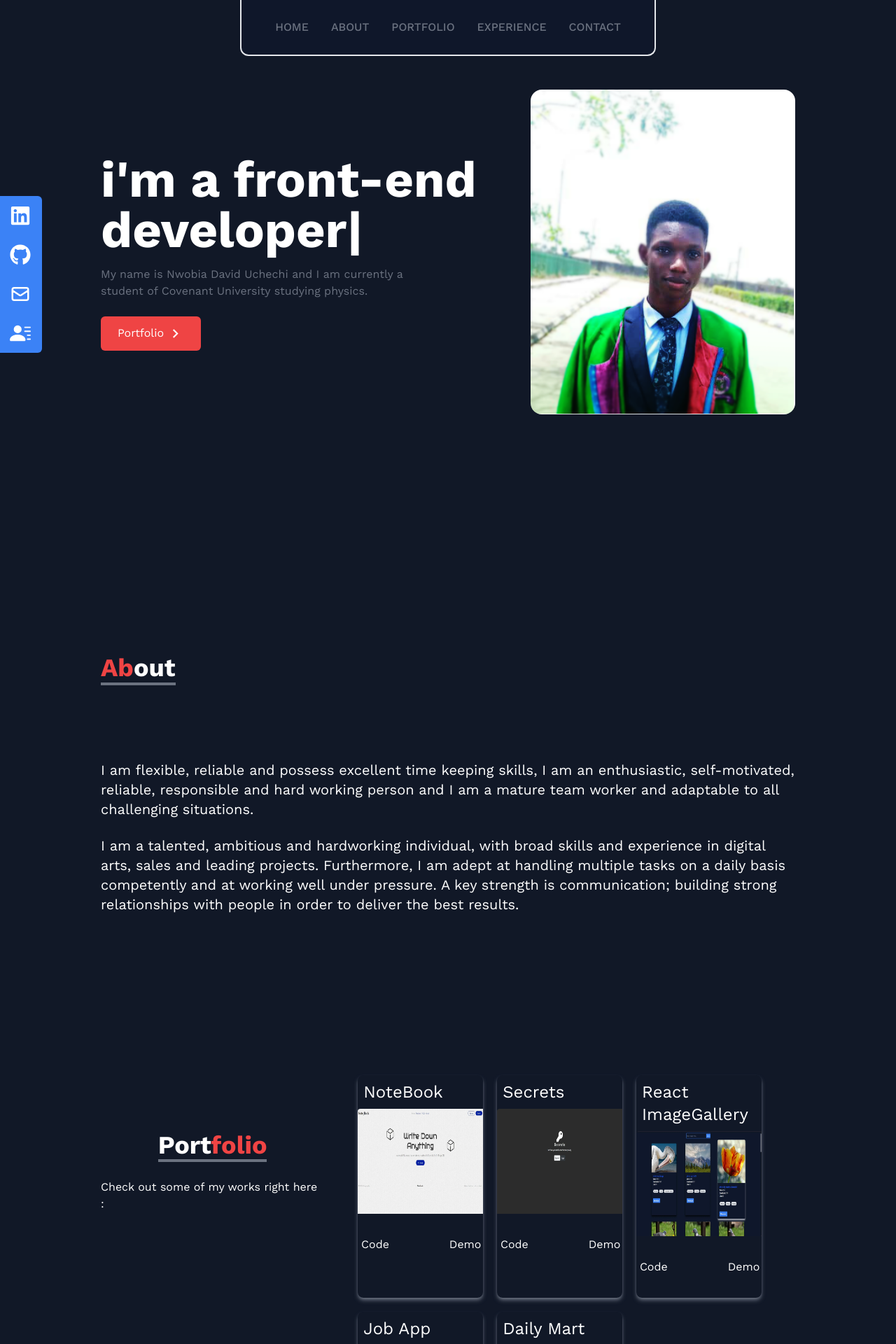
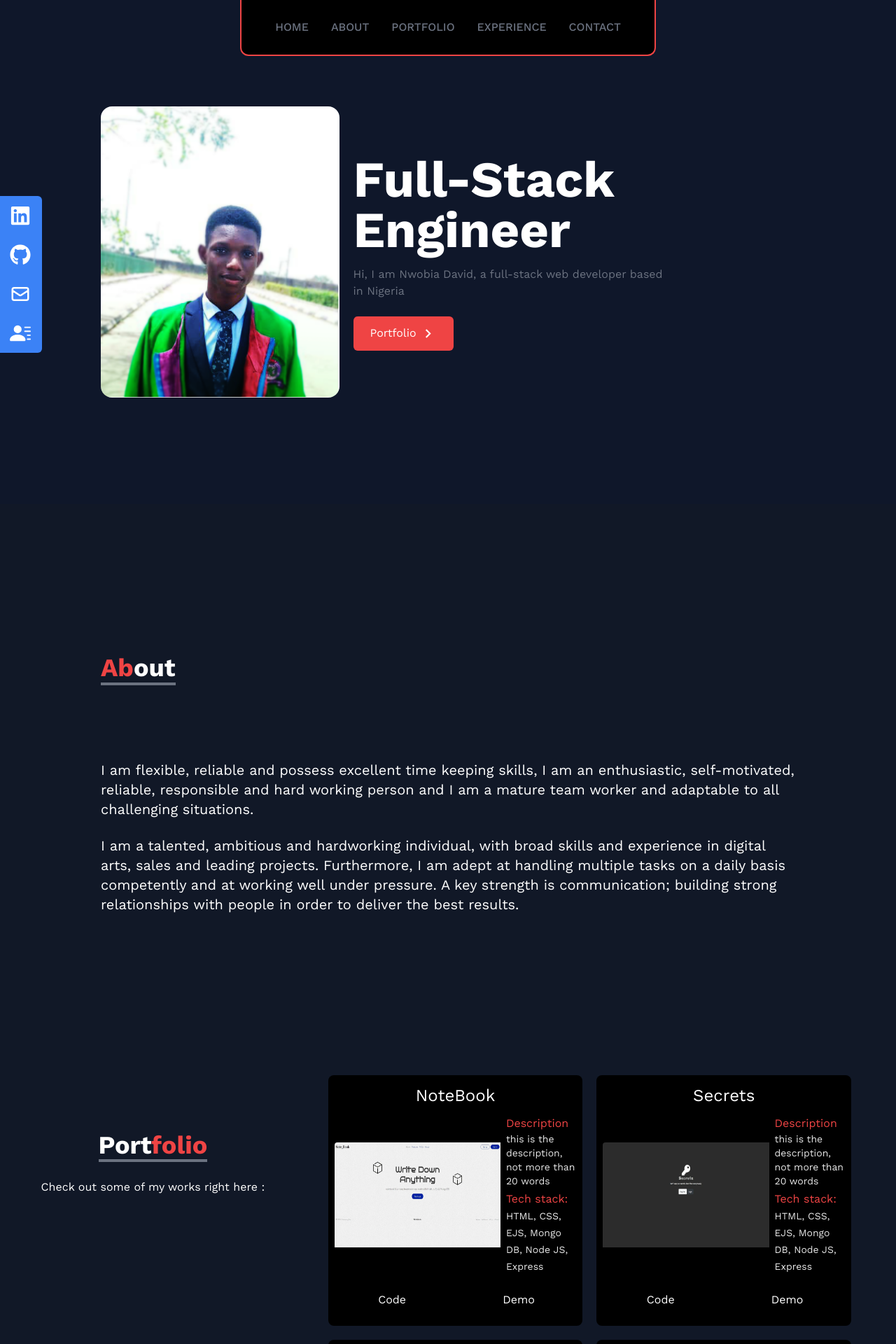
Before and after one commit to NwobiaDavid/portfolio, a React (Create React App) app: page / in a window 1280 px wide. Shown: the top 1920 px of the page at 70% size. Built offline with nearby package versions, Linux system fonts and the light colour scheme.

Commit message:
major UI changes made

```diff
--- a/src/App.css
+++ b/src/App.css
@@ -4,10 +4,13 @@
 }
 
 ::-webkit-scrollbar-thumb {
-  background-color: slateblue;
+  background-color: black;
   border-radius: 4px;
 }
 
+::-webkit-scrollbar-thumb{
+  padding: 30px;
+}
 ::-webkit-scrollbar-thumb:hover {
   background-color: rgb(42, 39, 61);
 }
--- a/src/components/Experience.jsx
+++ b/src/components/Experience.jsx
@@ -103,7 +103,7 @@ const techs=[
 
 
     return (
-        <div name='experience' className=" bg-gray-900 lg:h-[720px] mb-10 md:mb-20 text-center  md:text-left">
+        <div name='experience' className=" bg-gray-900  mb-10 md:mb-20 text-center  md:text-left">
 
         <div className=" p-4 flex lg:flex-row flex-col px-[10%] justify-center  text-white">
     <div className="lg:w-[50%] flex flex-col items-center mt-20">
--- a/src/components/Home.jsx
+++ b/src/components/Home.jsx
@@ -4,61 +4,71 @@ import { MdOutlineKeyboardArrowRight } from "react-icons/md";
 import { Link } from "react-scroll";
 
 const Home = () => {
-  const typedTexts = [
-    " front-end developer",
-    " back-end developer",
-    " full-stack developer",
-    " writer",
-    " digital artist",
-  ];
 
-  const [textIndex, setTextIndex] = useState(0);
-  const [currentText, setCurrentText] = useState("");
-  const [typing, setTyping] = useState(true);
-  const [charIndex, setCharIndex] = useState(0);
+  // const typedTexts = [
+  //   " front-end developer",
+  //   " back-end developer",
+  //   " full-stack developer",
+  //   " writer",
+  //   " digital artist",
+  // ];
 
-  useEffect(() => {
-    const interval = setInterval(() => {
-      if (typing) {
-        if (charIndex < typedTexts[textIndex].length) {
-          setCurrentText((prevText) => prevText + typedTexts[textIndex][charIndex]);
-          setCharIndex((prevIndex) => prevIndex + 1);
-        } else {
-          setTimeout(() => {
-            setTyping(false);
-            setTimeout(() => {
-              setCurrentText("");
-              setCharIndex(0);
-              setTyping(true);
-              setTextIndex((prevIndex) => (prevIndex + 1) % typedTexts.length);
-            }, 2000); // Pause for 2 seconds before typing next text
-          }, 2000); // Pause for 2 seconds before backspacing
-        }
-      } else {
-        if (charIndex > 0) {
-          setCurrentText((prevText) => prevText.slice(0, -1));
-          setCharIndex((prevIndex) => prevIndex - 1);
-        } else {
-          setTyping(true);
-        }
-      }
-    }, 100); // Type a new character every 100 milliseconds
+  // const [textIndex, setTextIndex] = useState(0);
+  // const [currentText, setCurrentText] = useState("");
+  // const [typing, setTyping] = useState(true);
+  // const [charIndex, setCharIndex] = useState(0);
 
-    return () => clearInterval(interval);
-  }, [typing, charIndex, textIndex]);
+  // useEffect(() => {
+  //   const interval = setInterval(() => {
+  //     if (typing) {
+  //       if (charIndex < typedTexts[textIndex].length) {
+  //         setCurrentText((prevText) => prevText + typedTexts[textIndex][charIndex]);
+  //         setCharIndex((prevIndex) => prevIndex + 1);
+  //       } else {
+  //         setTimeout(() => {
+  //           setTyping(false);
+  //           setTimeout(() => {
+  //             setCurrentText("");
+  //             setCharIndex(0);
+  //             setTyping(true);
+  //             setTextIndex((prevIndex) => (prevIndex + 1) % typedTexts.length);
+  //           }, 2000); // Pause for 2 seconds before typing next text
+  //         }, 2000); // Pause for 2 seconds before backspacing
+  //       }
+  //     } else {
+  //       if (charIndex > 0) {
+  //         setCurrentText((prevText) => prevText.slice(0, -1));
+  //         setCharIndex((prevIndex) => prevIndex - 1);
+  //       } else {
+  //         setTyping(true);
+  //       }
+  //     }
+  //   }, 100); // Type a new character every 100 milliseconds
+
+  //   return () => clearInterval(interval);
+  // }, [typing, charIndex, textIndex]);
 
   return (
-    <div name="home" className="h-[720px] w-full mt-10 lg:mt-0 bg-gray-900">
+    <div name="home" className="h-[720px] w-full mt-10 lg:mt-0 bg-slate-900 ">
       <div className="max-w-screen-lg mx-auto flex flex-col items-center justify-center h-full px-4 lg:flex-row">
-        <div className="flex flex-col lg:w-[70%] justify-center h-full lg:items-start items-center">
+
+      <div className="md:mr-5">
+          <img
+            src={ProfilePic}
+            alt="my profile"
+            className="rounded-2xl mx-auto w-2/3 lg:w-full"
+          />
+        </div>
+
+        <div className="flex flex-col lg:w-[80%] justify-center h-full lg:items-start items-center">
           <h2 className="text-4xl h-[20%] lg:text-left text-center lg:text-7xl font-bold text-white">
-            <span>i'm a {currentText}</span>
-            {typing && <span className="animate-typing">|</span>}
+            <span>Full-Stack Engineer</span>
           </h2>
+
           <p className="text-gray-500  py-4 max-w-md text-center lg:text-left">
-            My name is Nwobia David Uchechi and I am currently a student of
-            Covenant University studying physics.
+            Hi, I am Nwobia David, a full-stack web developer based in Nigeria
           </p>
+
           <div>
             <Link
               to="portfolio"
@@ -72,15 +82,9 @@ const Home = () => {
               </span>
             </Link>
           </div>
+
         </div>
 
-        <div>
-          <img
-            src={ProfilePic}
-            alt="my profile"
-            className="rounded-2xl mx-auto w-2/3 lg:w-full"
-          />
-        </div>
       </div>
     </div>
   );
--- a/src/components/NavBar.jsx
+++ b/src/components/NavBar.jsx
@@ -32,7 +32,7 @@ const NavBar = () => {
 
     return (
 
-        <div className='flex w-screen md:w-fit md:rounded-b-xl md:border-b-2 md:border-x-2 justify-end md:justify-center fixed items-center h-16 md:h-20 py-1 z-10 text-white px-4  bg-slate-900'>
+        <div className='flex w-screen md:w-fit  md:rounded-b-xl border-red-500 md:border-b-2 md:border-x-2 justify-end md:justify-center fixed items-center h-16 md:h-20 py-1 z-10 text-white px-4  bg-black '>
 
             <ul className='hidden md:flex p-4  '>
 
--- a/src/components/Portfolio.jsx
+++ b/src/components/Portfolio.jsx
@@ -5,7 +5,7 @@ import Secrets from '../assets/portfolio/Secrets.webp';
 import ReactNat from '../assets/portfolio/react-native.webp';
 import DailyMart from '../assets/portfolio/daily-mart.webp';
 
-const PortfolioItem = ({ id, src, link, code, name , stack}) => {
+const PortfolioItem = ({ id, src, link, code, name, stack }) => {
   const [hover, setHover] = useState(false);
 
   const hoverEffect = () => {
@@ -18,43 +18,57 @@ const PortfolioItem = ({ id, src, link, code, name , stack}) => {
 
   return (
     <div
-      className={`shadow-md shadow-gray-500 flex flex-col rounded-lg transition-transform transform hover:scale-105 duration-300 ease-in-out overflow-hidden relative`}
+      className={`bg-black flex flex-col  rounded-lg transition-transform transform border border-transparent  hover:border-white hover:scale-105 duration-300 ease-in-out overflow-hidden relative`}
       onMouseEnter={hoverEffect}
       onMouseLeave={hoverOut}
     >
-    <h1 className='text-2xl p-2'>{name}</h1>
-      <div className="flex flex-col w-full justify-center">
+      <h1 className="text-2xl text-center p-3">{name}</h1>
+      <div className="flex flex-col w-full h-full  ">
 
-        <img
-          src={src}
-          alt="project_image"
-          className="rounded-tl h-[150px] flex justify-center"
-        />
-        <div className="flex item-center justify-center rounded-b bg-transparent">
+        <div className="flex flex-col md:flex-row px-2">
+          <div className="flex  flex-col rounded-l-lg justify-center">
+            <img
+              src={src}
+              alt="project_image"
+              className="rounded-tl h-[150px] flex justify-center"
+            />
+          </div>
+          <div className="md:w-[40%] bg-black pt-2 md:pt-0 md:pl-2">
+            <div className='mb-1'>
+              <h3 className='text-red-500 '>Description</h3>
+              <p className="text-sm opacity-90" >this is the description, not more than 20 words</p>
+            </div>
+            <span className='text-red-500 '>Tech stack: <span className="text-sm text-white opacity-90">{stack}</span></span>
+          </div>
+        </div>
+
+        <div className="flex item-center my-2 justify-center rounded-b bg-transparent">
           <a
             href={code}
             target="_blank"
             rel="noreferrer"
-            className="w-1/2 text-white hover:font-bold flex justify-center hover:text-blue-500 px-6 py-3 m-5 duration-200 hover:scale-105"
+            className="w-1/2 text-white hover:font-bold flex justify-center hover:text-blue-500 px-6 py-4 duration-200 hover:scale-105"
           >
             Code
           </a>
+
           <a
             href={link}
             target="_blank"
             rel="noreferrer"
-            className="w-1/2 px-6 flex justify-center text-white hover:font-bold hover:text-blue-500 py-3 m-5 duration-200 hover:scale-105"
+            className="w-1/2 px-6 flex justify-center text-white hover:font-bold hover:text-blue-500 py-4 duration-200 hover:scale-105"
           >
             Demo
           </a>
         </div>
+
       </div>
 
-      {hover && (
+      {/* {hover && (
         <div className="text-white p-3 lg:w-full h-[60%] absolute top-[14%] left-0 bg-gray-900 bg-clip-padding backdrop-filter backdrop-blur-sm bg-opacity-50">
           <h2 className='text-2xl'><span className='text-red-500 font-bold'>Tech Stack:</span> {stack}</h2>
         </div>
-      )}
+      )} */}
     </div>
   );
 };
@@ -64,52 +78,45 @@ const Portfolio = () => {
     {
       id: 1,
       src: Notebook,
-      name: "NoteBook",
+      name: 'NoteBook',
       link: 'https://notebook-nglu.onrender.com/',
       code: 'https://github.com/NwobiaDavid/notebook',
-     stack: "HTML, CSS, EJS, Mongo DB, Node JS, Express"
+      stack: 'HTML, CSS, EJS, Mongo DB, Node JS, Express',
+      desc: 'a web app with CRUD functionalities and authentication using passport.js'
     },
     {
       id: 2,
       src: Secrets,
-      name: "Secrets",
+      name: 'Secrets',
       link: 'https://secret-fkvw.onrender.com/',
       code: 'https://github.com/NwobiaDavid/secret',
-      stack: "HTML, CSS, EJS, Mongo DB, Node JS, Express"
+      stack: 'HTML, CSS, EJS, Mongo DB, Node JS, Express',
+      desc: 'a web app with a shared database for all users and authentication'
     },
     {
       id: 3,
       src: imageGallery,
-      name: "React ImageGallery",
+      name: 'React ImageGallery',
       link: 'https://aesthetic-boba-50acb6.netlify.app/',
       code: 'https://github.com/NwobiaDavid/image-gallery',
-      stack: "React, Pixabay API"
+      stack: 'React, Pixabay API',
     },
     {
       id: 4,
-      src: ReactNat,
-      name: "Job App",
-      link: 'https://github.com/NwobiaDavid/reactNativeJobApp',
-      code: 'https://github.com/NwobiaDavid/reactNativeJobApp',
-      stack: "React native, CSS"
-    },
-    {
-      id: 5,
       src: DailyMart,
-      name: "Daily Mart",
+      name: 'Daily Mart',
       link: 'https://github.com/NwobiaDavid/DailyMart',
       code: 'https://github.com/NwobiaDavid/DailyMart',
-      stack: "React, Bootstrap, Tailwind CSS, Mongo DB, Node JS, Express"
+      stack: 'React, Bootstrap, Tailwind CSS, Mongo DB, Node JS, Express',
     },
   ];
 
   return (
     <div
       name="portfolio"
-      className=" bg-gray-900 lg:px-[10%] w-screen overflow-hidden text-white md:h-[1020px] text-center md:text-left "
+      className=" bg-gray-900 w-screen overflow-hidden text-white md:h-[1020px] text-center md:text-left "
     >
       <div className=" p-4 flex lg:flex-row flex-col justify-center ">
-
         <div className="pb-8 lg:w-[50%] flex items-center flex-col mt-20">
           <p className="text-4xl font-bold inline border-b-4 border-gray-500 ">
             Port<span className="text-red-500">folio</span>
@@ -117,12 +124,19 @@ const Portfolio = () => {
           <p className="py-6">Check out some of my works right here :</p>
         </div>
 
-        <div className="grid w-full sm:grid-cols-2 md:grid-cols-3 gap-5 md:px-12 sm:px-0">
-          {portfolios.map(({ id, src, link, code, name , stack}) => (
-            <PortfolioItem key={id} name={name} id={id} stack={stack} src={src} link={link} code={code} />
+        <div className="grid w-full sm:grid-cols-2 md:grid-cols-2 gap-5 md:px-12 sm:px-0">
+          {portfolios.map(({ id, src, link, code, name, stack }) => (
+            <PortfolioItem
+              key={id}
+              name={name}
+              id={id}
+              stack={stack}
+              src={src}
+              link={link}
+              code={code}
+            />
           ))}
         </div>
-
       </div>
     </div>
   );
```
